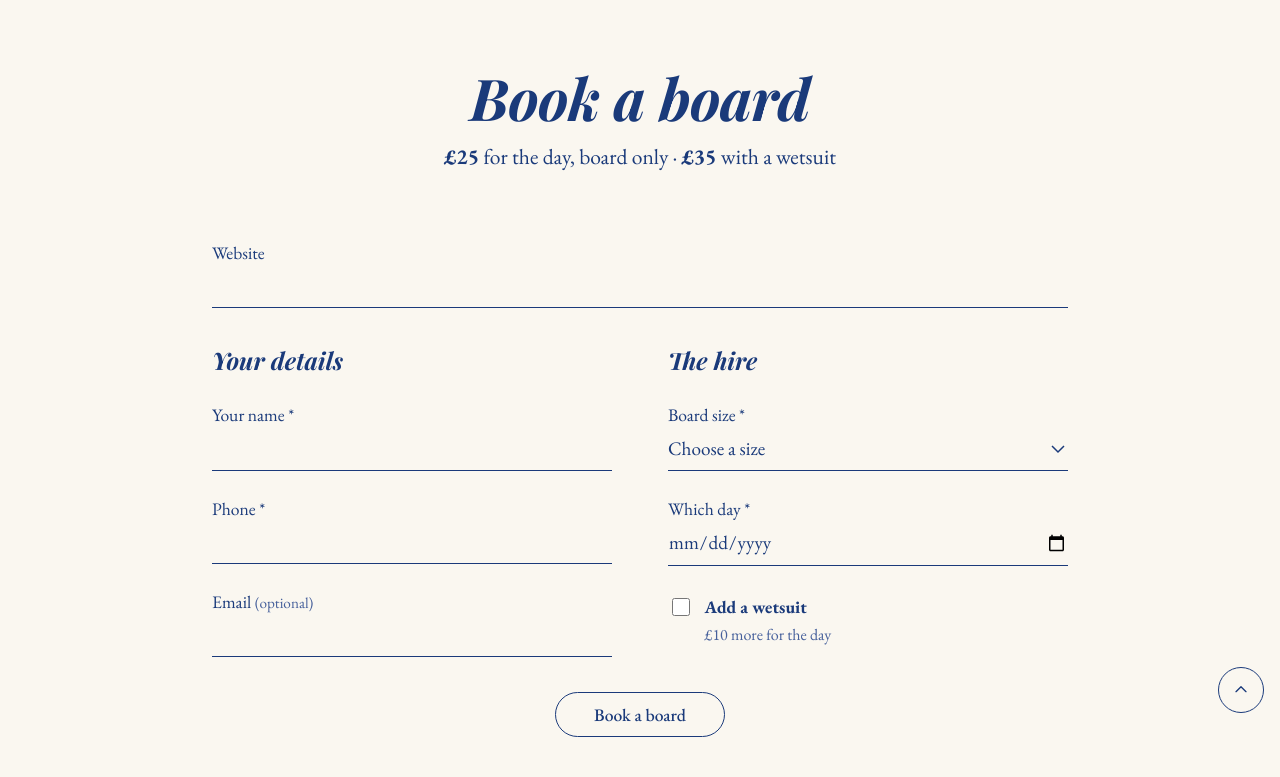
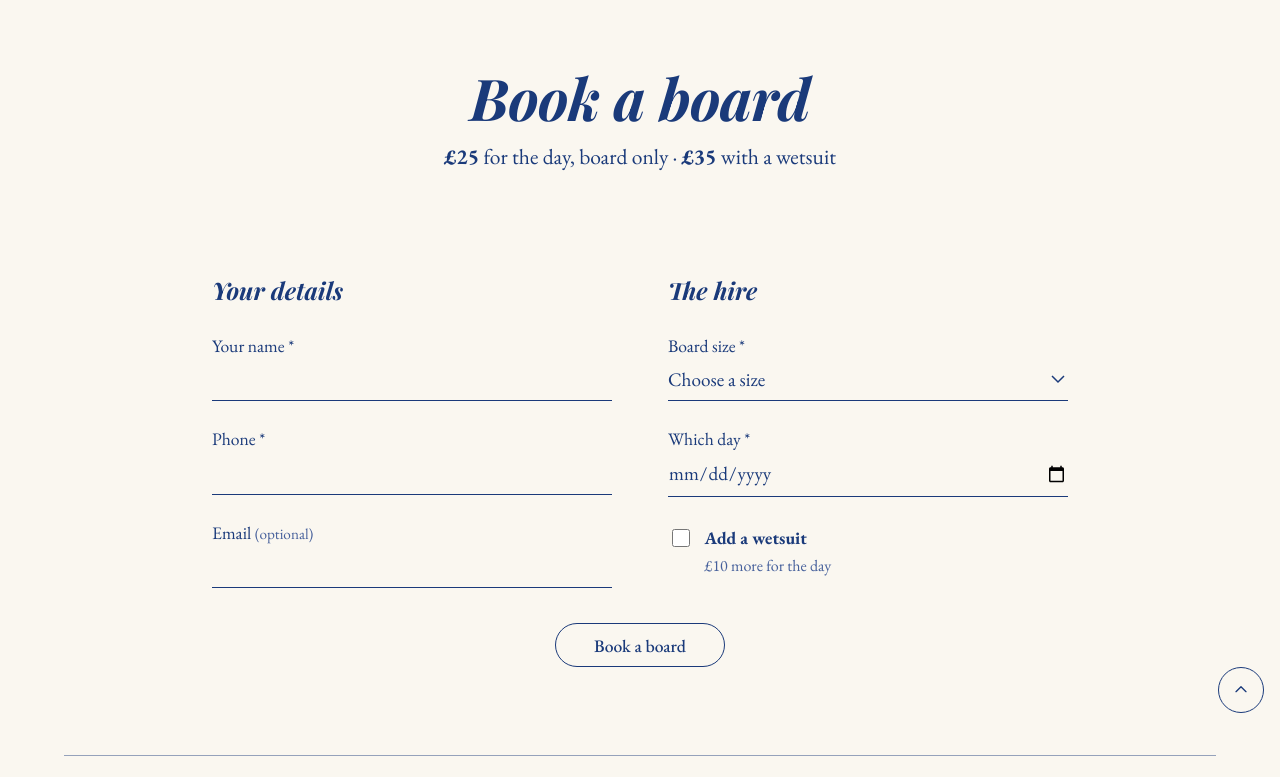
Before and after one commit to leoelsolh/finz, a Flask app: page /book in a window 1280 px wide. Shown: the part 71-848 px from the top of the page. Run offline with Flask 3, Linux system fonts and the light colour scheme; data that the repository does not hold is empty.

Commit message:
Update TODO.md and create honeypot field to drop bot bookings

```diff
--- a/static/style.css
+++ b/static/style.css
@@ -845,3 +845,16 @@ address {
 		animation: none !important;
 	}
 }
+
+/* Honeypot: hidden from people, tempting to bots. A real booking leaves it empty. */
+.hp-field {
+	position: absolute;
+	width: 1px;
+	height: 1px;
+	padding: 0;
+	margin: -1px;
+	overflow: hidden;
+	clip: rect(0, 0, 0, 0);
+	white-space: nowrap;
+	border: 0;
+}
```
Also changed, not shown: docs/TODO.md (+1 -2 lines), 1 other file.
